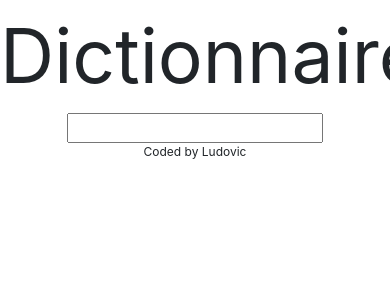
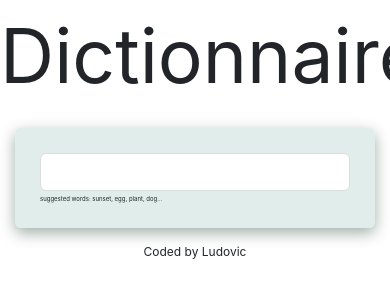
Before and after one commit to LudovicV-974/dico-app-react, a React (Create React App) app: page / in a window 390 px wide. Shown: the top 300 px of the page. Built offline with nearby package versions, Linux system fonts and the light colour scheme.

Commit message:
Added Phonetics, synonyms, styling

```diff
--- a/src/Dictionary.css
+++ b/src/Dictionary.css
@@ -1,3 +1,19 @@
-.Dictionary {
-  text-align: center;
+.Dictionary section {
+  padding: 25px;
+  margin: 15px;
+  background: rgba(174, 207, 200, 0.37);
+  border-radius: 6px;
+  box-shadow: 0 5px 15px rgba(1, 44, 21, 0.384);
 }
+
+.Dictionary input {
+  width: 100%;
+  border-radius: 6px;
+  padding: 6px 4px;
+  border: 1px solid #ddd;
+}
+
+.Dictionary .hint {
+  font-size: 6px;
+  margin-top: 3px;
+}
--- a/src/Dictionary.js
+++ b/src/Dictionary.js
@@ -27,9 +27,14 @@ export default function Dictionary(){
 
     return (
         <div className= "Dictionary">
+            <section>
             <form onSubmit={search}>
                 <input type="search" onChange={handleKeywordChange}/>
             </form>
+            <div className="hint">
+                suggested words: sunset, egg, plant, dog...
+            </div>
+            </section>
             <Results results= {results}/>
         </div>
     );
--- a/src/Meaning.js
+++ b/src/Meaning.js
@@ -1,4 +1,5 @@
 import React from "react";
+import Synonyms from "./Synonyms"
 
 export default function Meaning(props){
     return (
@@ -8,9 +9,11 @@ export default function Meaning(props){
             return(
                 <div key={index}>
                     <p>
-                    {definition.definition}
+                    <strong>Définition:</strong>{definition.definition}
                     <br />
-                    {definition.example}
+                    <strong>Example:</strong> <em>{definition.example}</em>
+                    <br/>
+                    <Synonyms synonyms={definition.synonyms} />
                     </p>
                 </div>
             )
--- /dev/null
+++ b/src/Phonetic.js
@@ -0,0 +1,14 @@
+import React from "react";
+
+export default function Phonetic(props){
+    console.log(props.phonetic);
+    return (
+        <div className="Phonetic">
+            <a href={props.phonetic.audio} target="_blank">
+                Listen
+            </a>
+            <br />
+            {props.phonetic.text}
+        </div>
+    );
+}
--- /dev/null
+++ b/src/Results.css
@@ -0,0 +1,4 @@
+.Results h2 {
+  font-size: 36px;
+  font-weight: bold;
+}
--- a/src/Results.js
+++ b/src/Results.js
@@ -1,16 +1,29 @@
 import React from "react";
-import Meaning from "./Meaning"
+import Meaning from "./Meaning";
+import Phonetic from "./Phonetic";
+import "./Results.css";
 
 export default function Results(props){
     if (props.results){
         return(
     <div className = "Results">
+        <section>
         <h2 className= "text-capitalize">{props.results.word}</h2>
+        {props.results.phonetics.map(function(phonetic,index){
+            return(
+                <div key={index}>
+                    <Phonetic phonetic={phonetic}/>
+                </div>
+            )
+        })}
+        </section>
+        <section>
         {props.results.meanings.map(function(meaning,index){
             return <div key = {index}>
                 <Meaning meaning={meaning} />
                 </div>
         })}
+        </section>
     </div>
     )
   } else{
--- /dev/null
+++ b/src/Synonyms.js
@@ -0,0 +1,15 @@
+import React from "react";
+
+export default function Synonyms(props){
+    if(props.synonyms){
+        return (
+           <ul className="Synonyms"> {props.synonyms.map(function(synonym, index){
+                return <li key={index}>{synonym}</li>
+            })}
+           </ul>
+        );
+    } else {
+        return null;
+    }
+
+}
```
